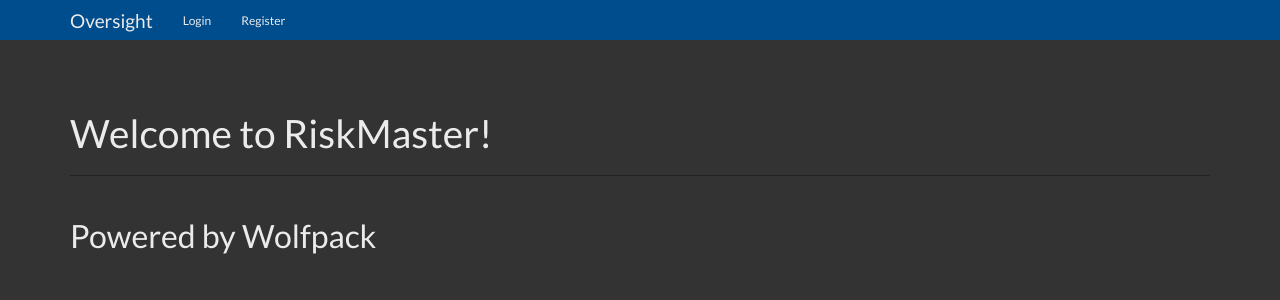
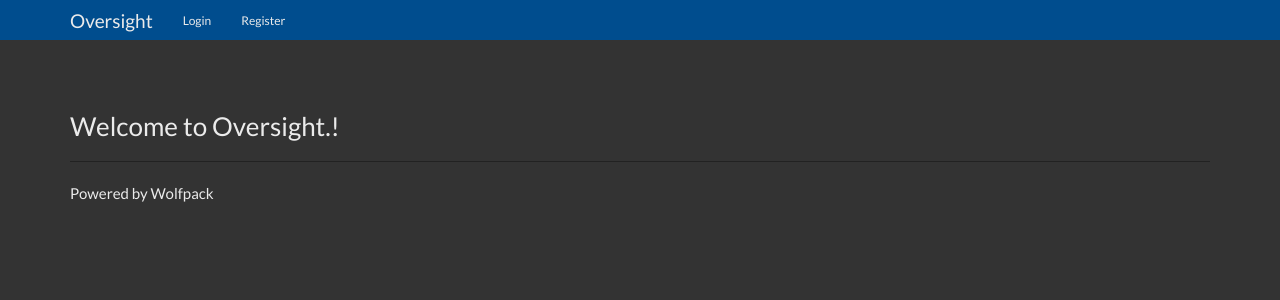
Before and after one commit to data-88/CYBERSITE, a Flask app: page / in a window 1280 px wide. Shown: the top 300 px of the page. Run offline with Flask 2, Linux system fonts and the light colour scheme; some libraries are stand-ins or nearby versions.

Commit message:
app variables flask

```diff
--- a/flaskqa/templates/landing.html
+++ b/flaskqa/templates/landing.html
@@ -3,11 +3,11 @@
 
 {% block content %}
       <div class="page-header">
-        <h1>Welcome to RiskMaster!</h1>
+        <h3>Welcome to Oversight.!</h3>
       </div>
       <div class="row">
         <div class="col-lg-12">
-            <h2>Powered by Wolfpack</h2>
+            <p>Powered by Wolfpack</p>
           </div>
         </div><!-- /.col-lg-12 -->
       </div>
```
